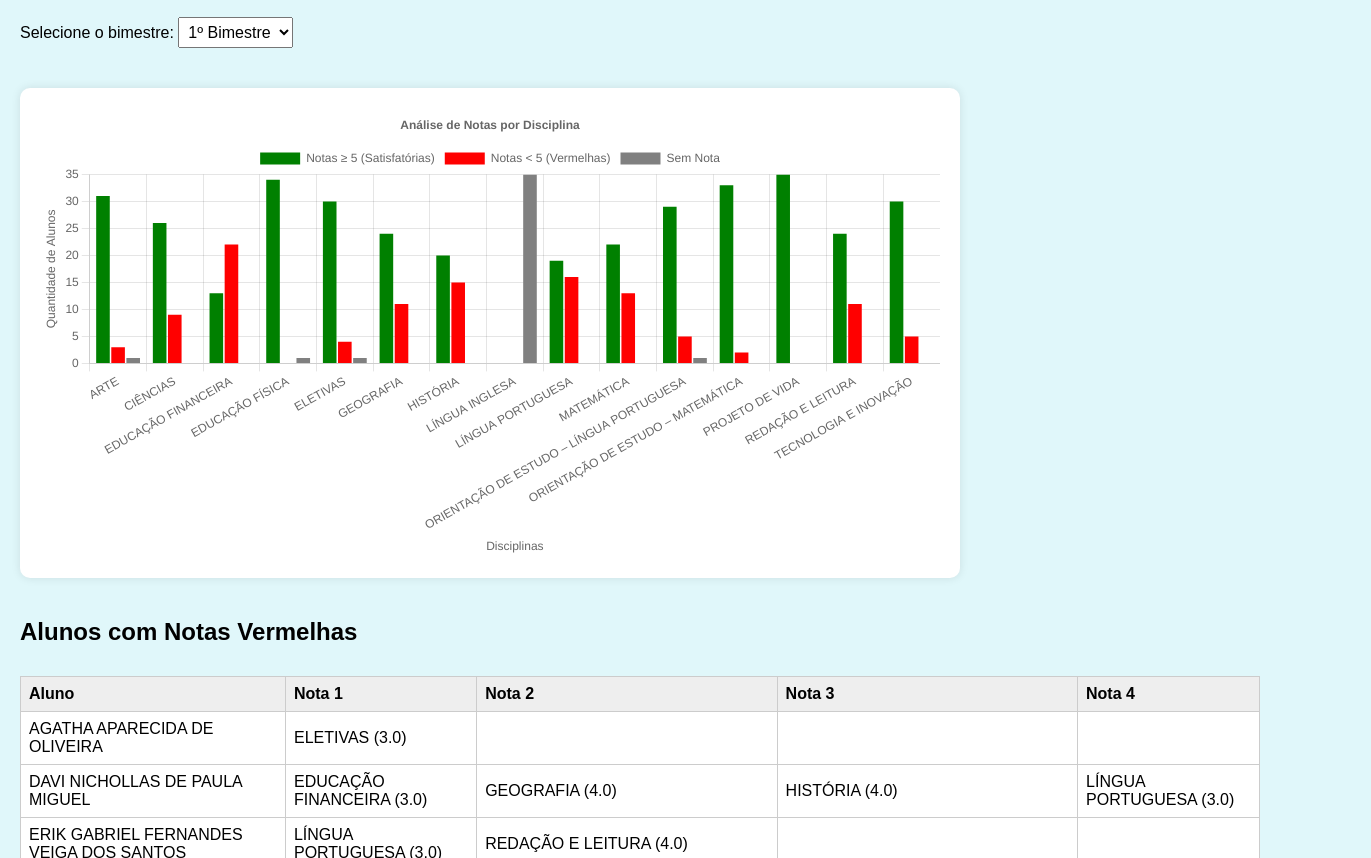
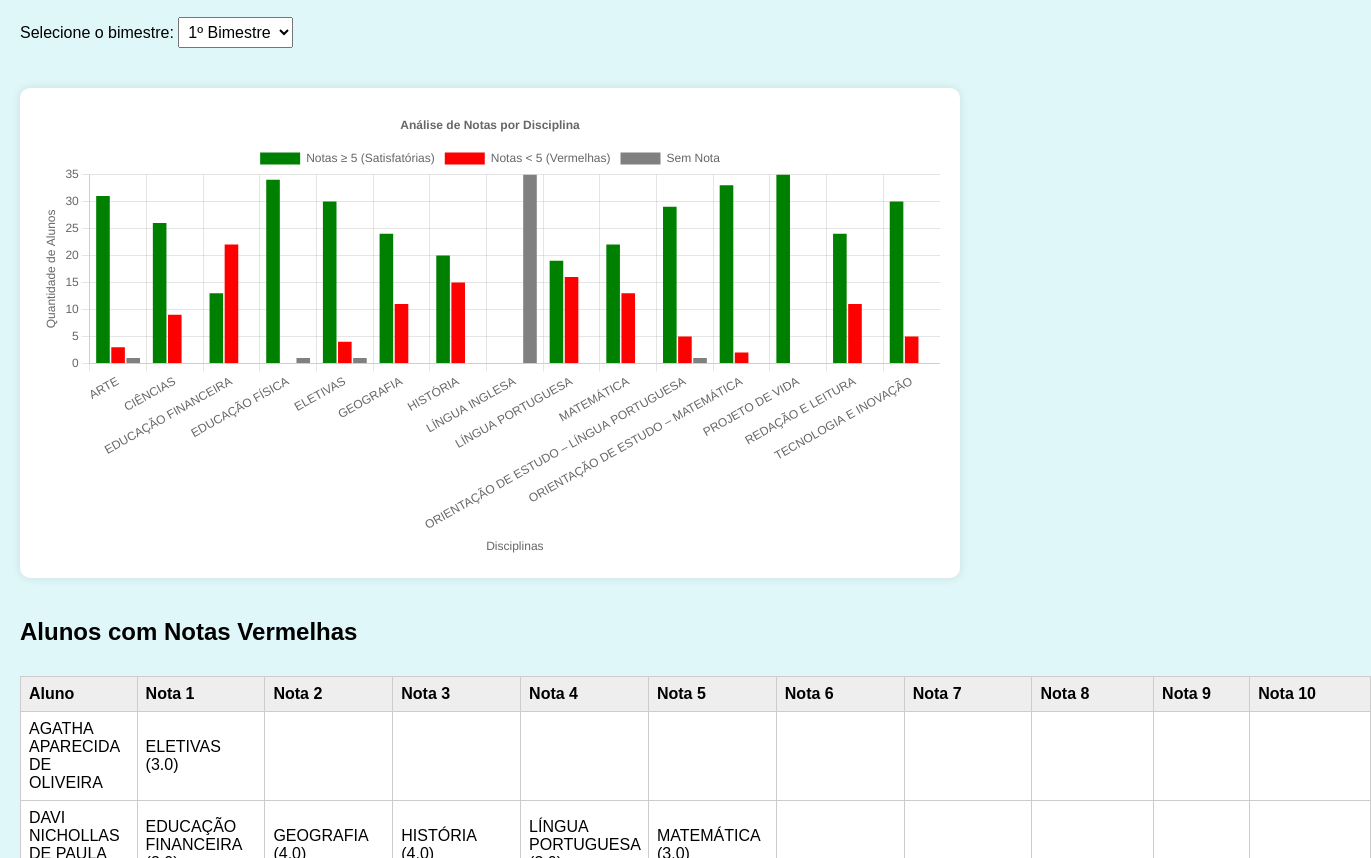
Before and after one commit to professorgaldino/8c, a plain HTML site: page analise.html in a window 1280 px wide. Shown: the part 93-951 px from the top of the page, 1371 px wide, since content can reach past the window. Drawn offline with nearby package versions, Linux system fonts and the light colour scheme.

Commit message:
Update analise.html

```diff
--- a/analise.html
+++ b/analise.html
@@ -8,7 +8,7 @@
     body {
       font-family: Arial, sans-serif;
       padding: 20px;
-      background-color: #e0f7fa; /* Fundo azul claro */
+      background-color: #e0f7fa;
       margin: 0;
     }
     h1 {
@@ -74,7 +74,7 @@
 
   <img id="logo" src="logoescola.jpeg" alt="Logo da Escola">
 
-  <h1>Dashboard de Notas 8°C</h1>
+  <h1>Dashboard de Notas</h1>
 
   <label for="bimestre">Selecione o bimestre:</label>
   <select id="bimestre">
@@ -256,16 +256,22 @@
         html += '<p><em>Nenhum aluno com nota vermelha neste bimestre.</em></p>';
       } else {
         html += '<h2>Alunos com Notas Vermelhas</h2>';
-        html += '<table>';
-        html += '<tr><th>Aluno</th><th>Nota 1</th><th>Nota 2</th><th>Nota 3</th><th>Nota 4</th></tr>';
+
+        const maxVermelhas = Math.max(...Object.values(vermelhasPorAluno).map(arr => arr.length));
+
+        html += '<table><tr><th>Aluno</th>';
+        for (let i = 1; i <= maxVermelhas; i++) {
+          html += `<th>Nota ${i}</th>`;
+        }
+        html += '</tr>';
 
         for (const aluno in vermelhasPorAluno) {
           const disciplinas = vermelhasPorAluno[aluno];
           html += `<tr><td>${aluno}</td>`;
-          for (let i = 0; i < 4; i++) {
+          for (let i = 0; i < maxVermelhas; i++) {
             html += `<td>${disciplinas[i] || ''}</td>`;
           }
-          html += `</tr>`;
+          html += '</tr>';
         }
 
         html += '</table>';
@@ -283,16 +289,22 @@
         html += '<p><em>Todos os alunos têm notas lançadas.</em></p>';
       } else {
         html += '<h2>Alunos Sem Nota Lançada</h2>';
-        html += '<table>';
-        html += '<tr><th>Aluno</th><th>Disciplina 1</th><th>Disciplina 2</th><th>Disciplina 3</th><th>Disciplina 4</th></tr>';
+
+        const maxSemNotas = Math.max(...Object.values(semNotaPorAluno).map(arr => arr.length));
+
+        html += '<table><tr><th>Aluno</th>';
+        for (let i = 1; i <= maxSemNotas; i++) {
+          html += `<th>Disciplina ${i}</th>`;
+        }
+        html += '</tr>';
 
         for (const aluno in semNotaPorAluno) {
           const disciplinas = semNotaPorAluno[aluno];
           html += `<tr><td>${aluno}</td>`;
-          for (let i = 0; i < 4; i++) {
+          for (let i = 0; i < maxSemNotas; i++) {
             html += `<td>${disciplinas[i] || ''}</td>`;
           }
-          html += `</tr>`;
+          html += '</tr>';
         }
 
         html += '</table>';
```
